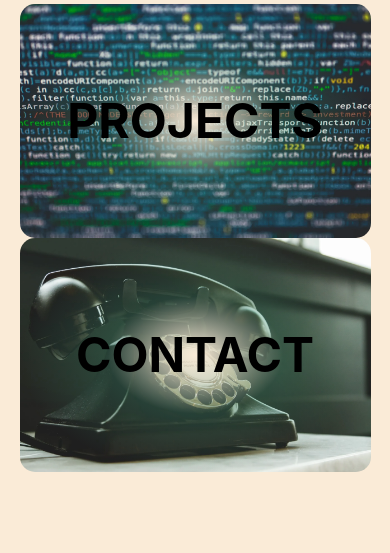
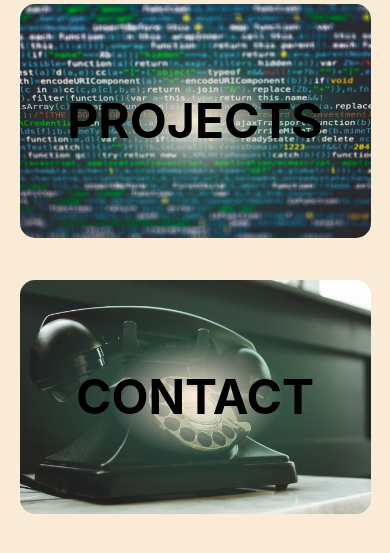
Before and after one commit to RogerWetter/RogerWetter.github.io, a PHP site: page / in a window 390 px wide. Shown: the part 206-759 px from the top of the page. Run offline with PHP 8.4, Linux system fonts and the light colour scheme.

Commit message:
Adjust header gap values for improved layout consistency

```diff
--- a/style.css
+++ b/style.css
@@ -346,7 +346,7 @@ header {
     margin: 5vw 15vw;
     display: flex;
     flex-direction: column;
-    gap: 2%;
+    gap: 7vh;
   }
 }
 
@@ -384,7 +384,7 @@ header {
     margin: 5% 5%;
     display: flex;
     flex-wrap: wrap;
-    gap: 5%;
+    gap: 5vh;
   }
 
   .overlay {
```
